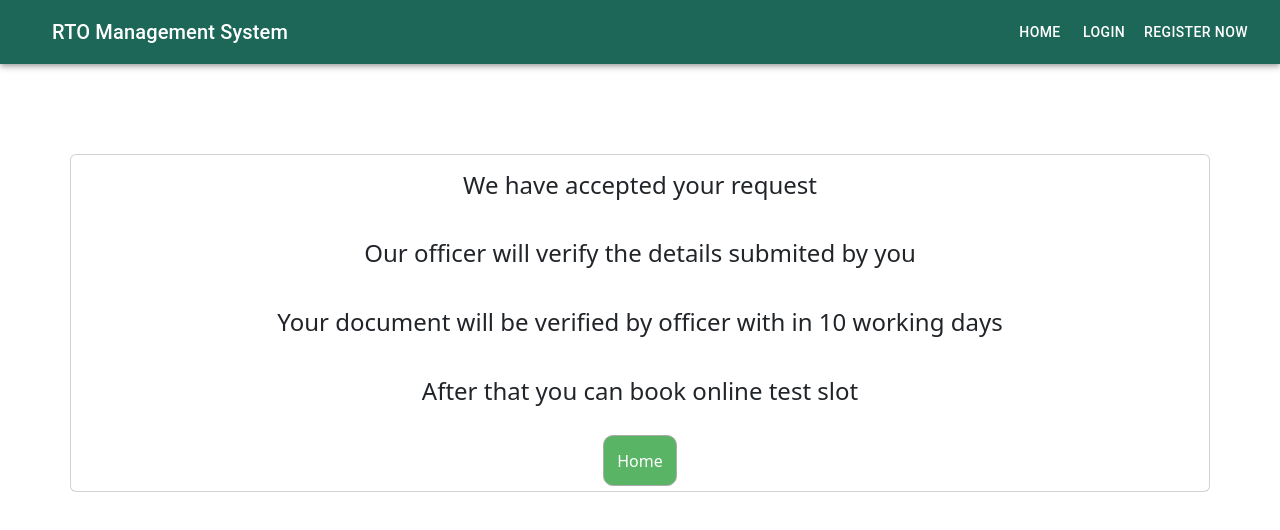
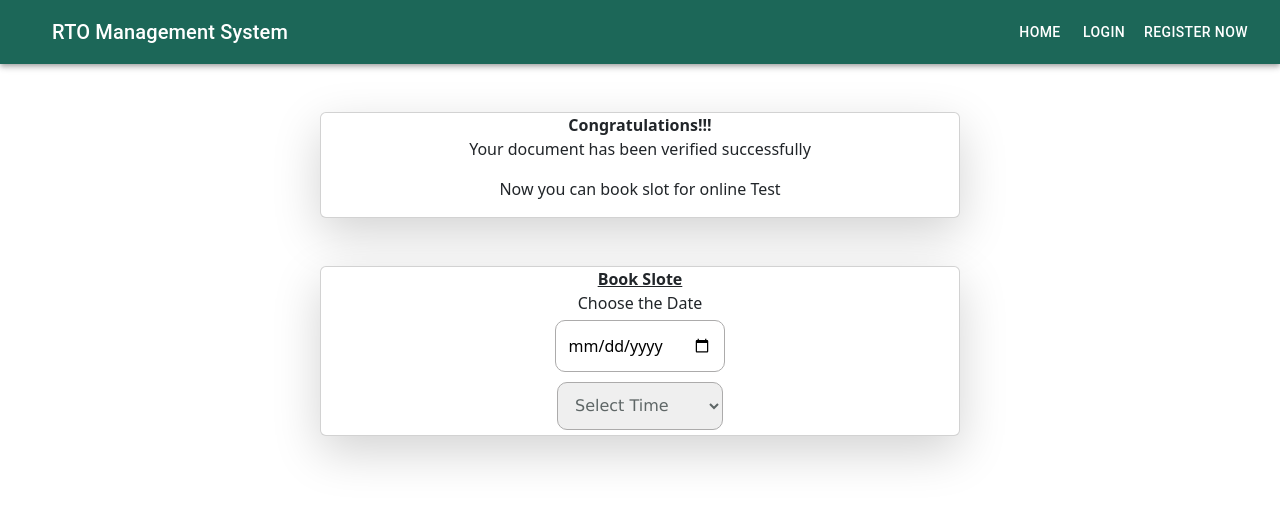
Before and after one commit to vivek201102/RTO, a React (Create React App) app in the folder client/: page /learninglicence/slottime in a window 1280 px wide. Shown: the top 530 px of the page. Built offline with nearby package versions, Linux system fonts and the light colour scheme.

Commit message:
verification msg

```diff
--- a/client/src/Components/Learninglicence/SlotAllocate.js
+++ b/client/src/Components/Learninglicence/SlotAllocate.js
@@ -1,9 +1,77 @@
-import UserRegister from "./UserRegister"
+// import UserRegister from "./UserRegister"
 import { Link } from "react-router-dom"
+import { useState } from "react"
+
+
 export default function SlotAllocate(){
+
+    let [userVerified, setUserVerified] = useState(true )
+    let options = [{name: "MCWOG", id: 1}, {name: "MCWG", id: 2}, {name: "LMV", id: 3}, {name: "MGV", id: 4}, {name: "HMV", id: 5}, {name: "HTV", id: 6}]
+
+
+
+    let onChangeDate = function(){
+        var dtToday = new Date();
+
+        var month = dtToday.getMonth() + 1;
+        var day = dtToday.getDate() + 2;
+        var year = dtToday.getFullYear();
+        if(month < 10)
+            month = '0' + month.toString();
+        if(day < 10)
+            day = '0' + day.toString();
+
+        var maxDate = year + '-' + month + '-' + day;
+
+        // or instead:
+        // var maxDate = dtToday.toISOString().substr(0, 10);
+
+        document.getElementById('txtDate').setAttribute("min", maxDate)
+
+        if(document.getElementById('txtDate').value < maxDate)
+        {
+            document.getElementById('txtDate').value = maxDate;
+        }
+    };
 
     return(
         <>
+        {(userVerified)?
+            <center>
+                <div className="card container mt-5 w-50 shadow-lg">
+
+                    <div class="">
+                        <strong>Congratulations!!!</strong>
+                        <p>Your document has been verified successfully</p>
+                        <p>Now you can book slot for online Test</p>
+                    </div>
+
+                </div>
+                    <div class="card container mt-5 w-50 shadow-lg">
+                    <div class="">
+                        <from>
+
+                        <strong style={{textDecoration:"underline"}}>Book Slote</strong>
+                        <br />
+                        <label>Choose the Date</label>
+                        <br />
+                        <input type="date" id="txtDate" onChange={onChangeDate}/>
+                        <br />
+                        <select name="timeslote" className="user"  required>
+                            <option disabled selected>Select Time</option>
+                            <option value="first">10 am - 12 pm</option>
+                            <option value="second">1 pm - 3 pm</option>
+                            <option value="third">3 pm - 5 pm</option>
+                        </select>
+
+
+                        </from>
+                    </div>
+
+                    </div>
+
+            </center>
+            :
             <div className="card container" style={{marginTop:"7%"}}>
                 <center>
 
@@ -18,10 +86,13 @@ export default function SlotAllocate(){
 
                 </div> */}
 
+
+
                 <Link to="/"><input type="button"value="Home" style={{backgroundColor:"#59b565", color:"white"}}/></Link>
 
                 </center>
             </div>
+        }
         </>
     )
 }
```
